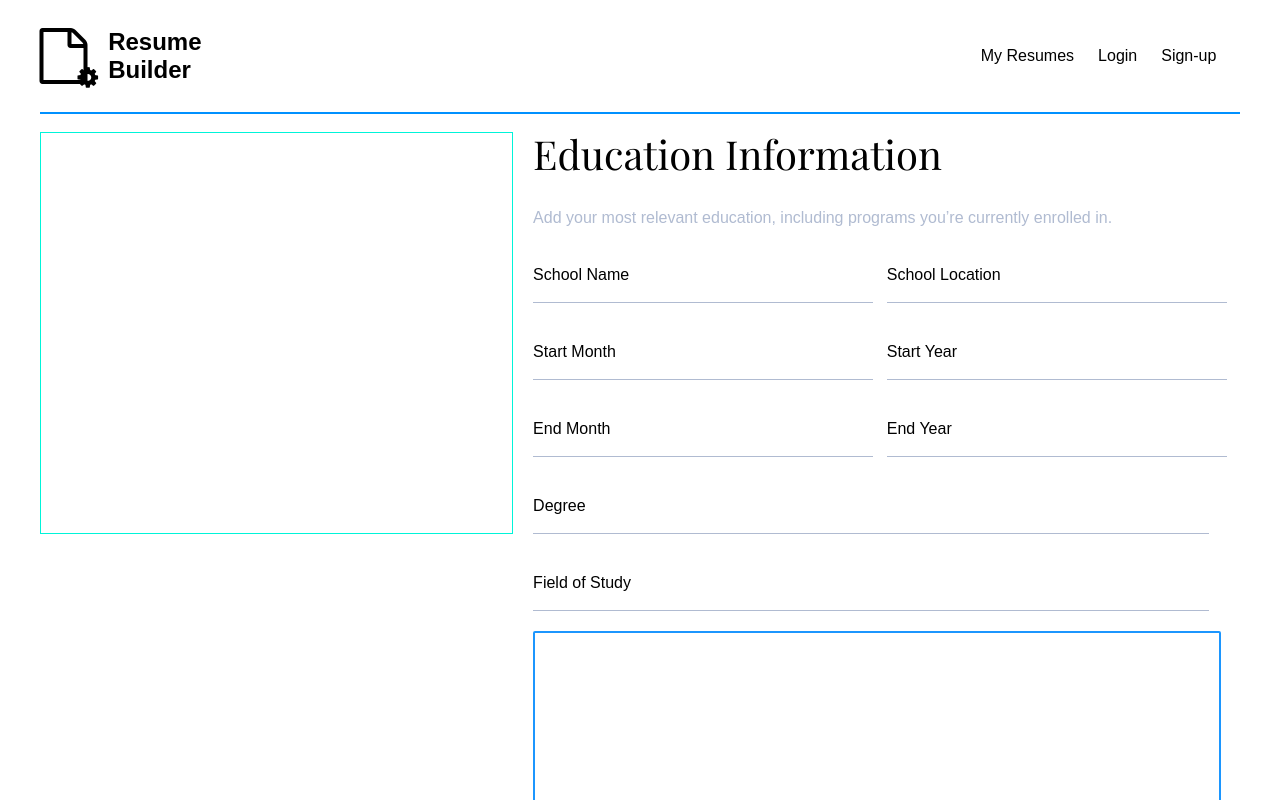
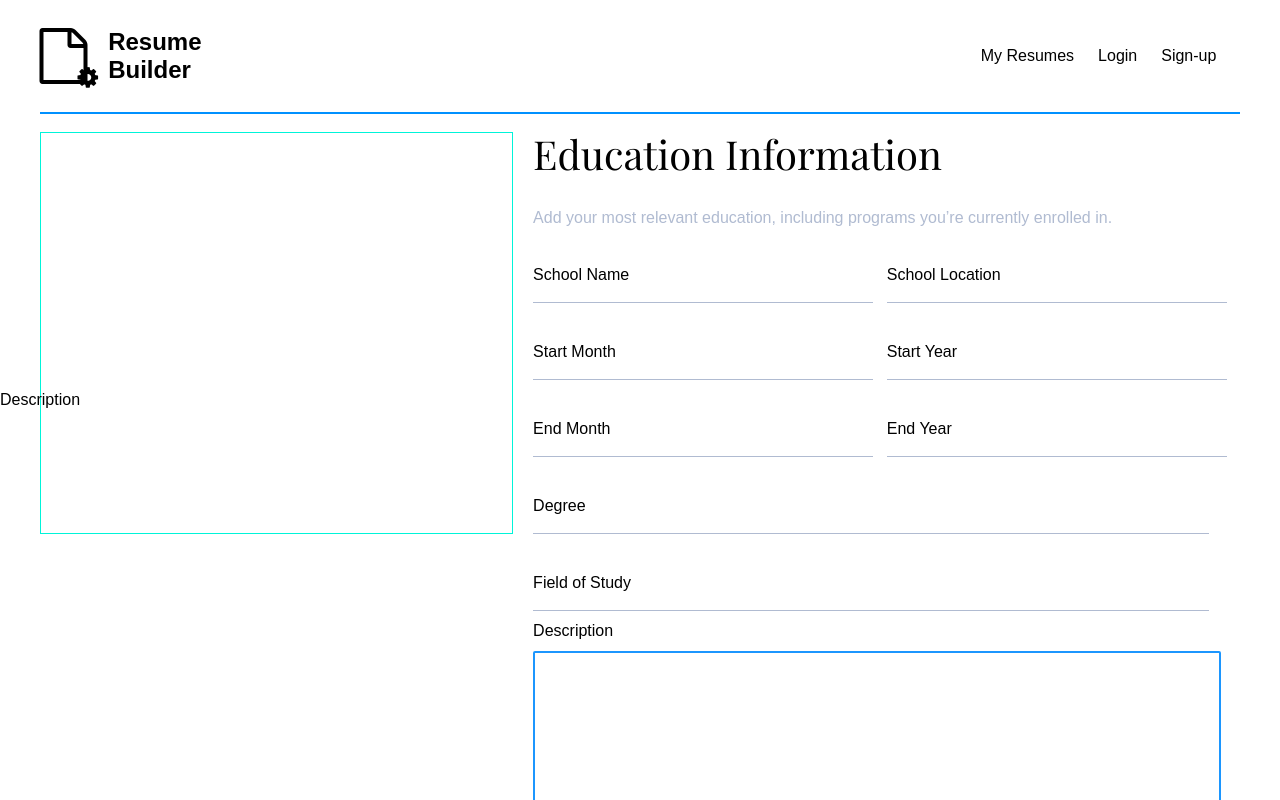
Before and after one commit to ealpha072/resume-Builder, a React (Create React App) app in the folder frontend/: page /editor in a window 1280 px wide. Shown: the top 800 px of the page. Built offline with nearby package versions, Linux system fonts and the light colour scheme; a web font is replaced by a local one.

Commit message:
Minor fixes

```diff
--- a/frontend/public/index.html
+++ b/frontend/public/index.html
@@ -8,7 +8,7 @@
     <link rel="stylesheet" href="https://cdnjs.cloudflare.com/ajax/libs/font-awesome/4.7.0/css/font-awesome.min.css">
     <link rel="stylesheet" href="https://fonts.googleapis.com/css?family=Muli" rel="'stylesheet">
     <link href='https://fonts.googleapis.com/css?family=Playfair Display' rel='stylesheet'>
-    <title>React App</title>
+    <title>Alpha - Resumes</title>
   </head>
   <body>
     <div class="main-container" id="root">
--- a/frontend/src/components/Education.jsx
+++ b/frontend/src/components/Education.jsx
@@ -57,8 +57,15 @@ const Education = () => {
                     </div>
                 </div>
 
+                <div className="row-1">
+                    <div className="col form-div">
+                        <label htmlFor="" className='label'>Description</label>
+                    </div>
+                </div>
+
                 <div className="row-discuss">
                     <div className="col">
+                        <label htmlFor="Description" className='label'>Description</label>
                         <textarea name="" id="" ></textarea>
                     </div>
                 </div>
```
